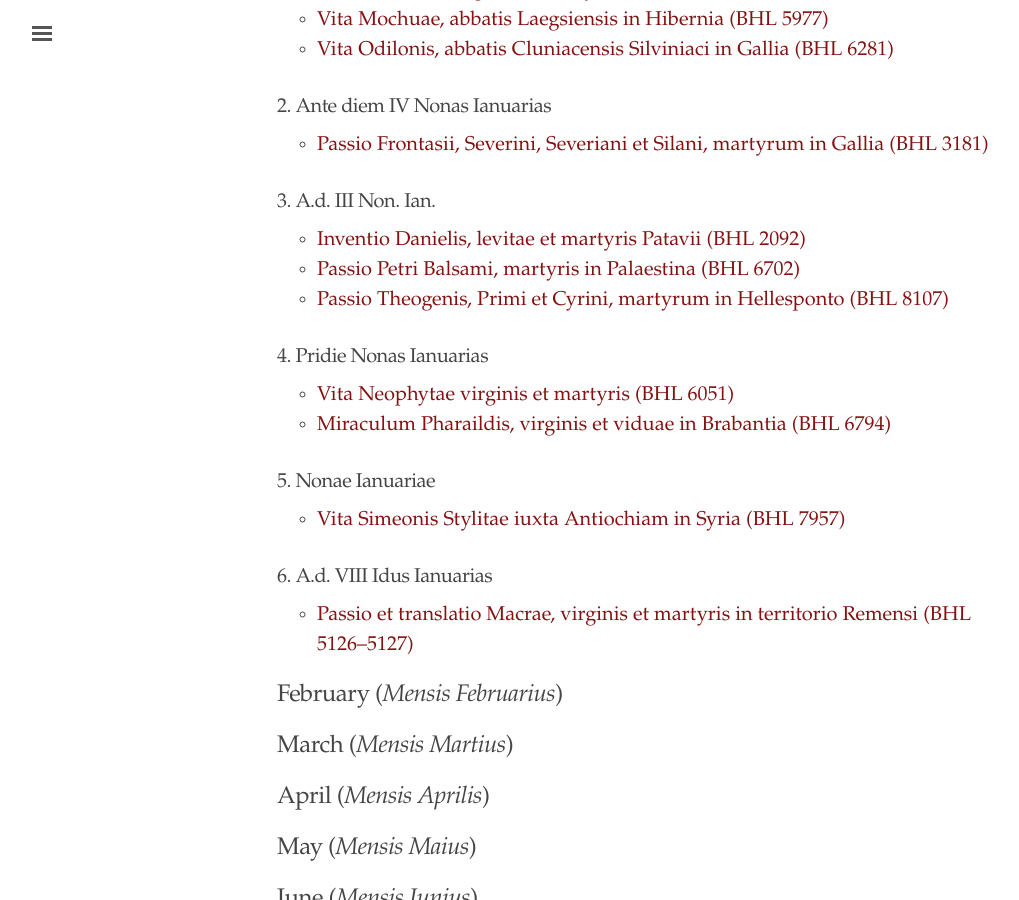
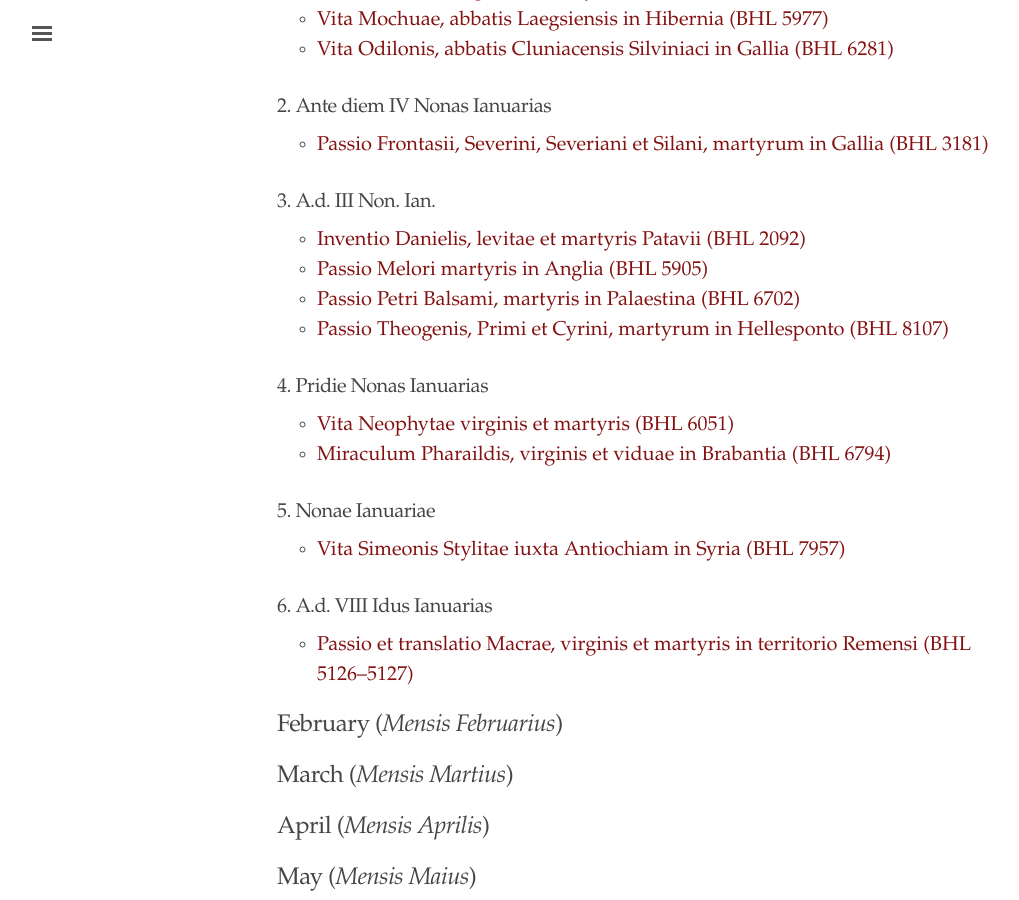
Before and after one commit to cjkoepke1/latin-hagiography, a Jekyll site: the page built from index.md, in a window 1280 px wide and 900 px high, scrolled down 678 px. Shown: the whole window, without its empty margins (3-1022 px from the left). Built offline with Jekyll 4.4.1, drawn with Linux system fonts in a browser that asks for light colours.

Commit message:
Added Passio Melori

```diff
--- a/index.md
+++ b/index.md
@@ -29,6 +29,7 @@ title: "Latin Hagiography"
 ### 3. A.d. III Non. Ian.
 
 - [Inventio Danielis, levitae et martyris Patavii (BHL 2092)](https://cjkoepke1.github.io/latin-hagiography/texts/inventio-danielis/)
+- [Passio Melori martyris in Anglia (BHL 5905)](https://cjkoepke1.github.io/latin-hagiography/texts/passio-melori/)
 - [Passio Petri Balsami, martyris in Palaestina (BHL 6702)](https://cjkoepke1.github.io/latin-hagiography/texts/passio-balsami/)
 - [Passio Theogenis, Primi et Cyrini, martyrum in Hellesponto (BHL 8107)](https://cjkoepke1.github.io/latin-hagiography/texts/passio-theogenis/)
 
```
